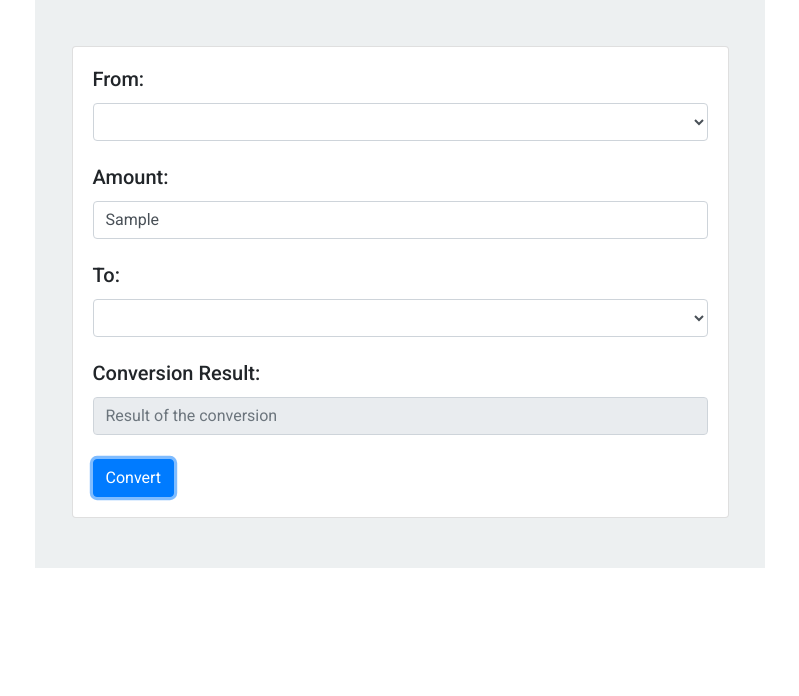
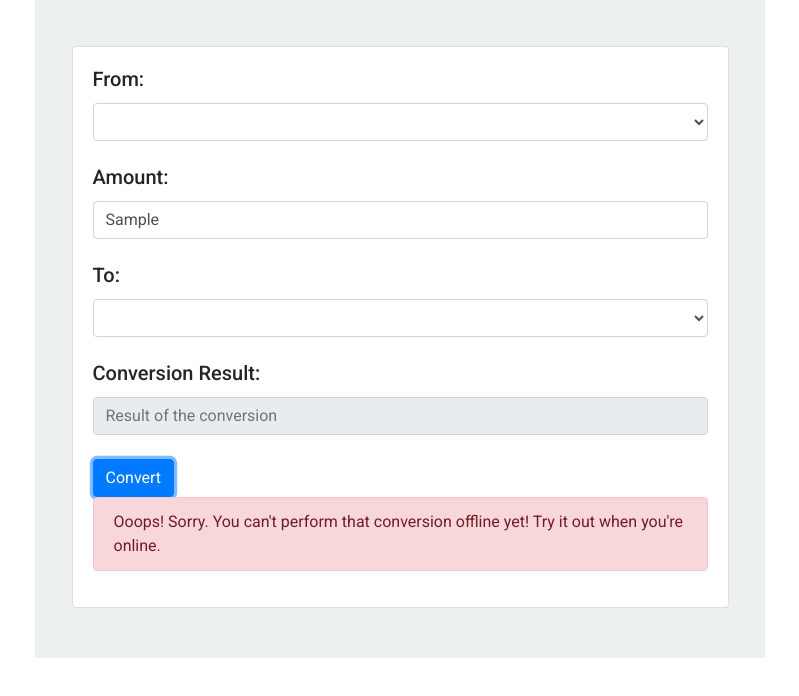
Before and after one commit to adamichelle/my-currency-converter, a plain HTML site: page index.html in a window 1280 px wide. Both pictures are taken after typing "Sample" into the empty fields and a click on the button "Convert". Shown: the part 134-830 px from the top of the page, without its empty margins (240-1039 px from the left). Before the commit the page ends 800 px from the top, so only its background shows below. Drawn offline with Linux system fonts and the light colour scheme; no server answers.

Commit message:
showing error message to users if offline and currency rate doesn't exist in indexedDB yet

```diff
--- a/assets/js/main.js
+++ b/assets/js/main.js
@@ -137,7 +137,6 @@ class MainController{
             }
         })
         .catch( () => {
-            console.log("Error!");
             this.dbPromise.then( (db) => {
                 if(!db) return;
 
@@ -157,6 +156,10 @@ class MainController{
                     offlineConvertedAmount = offlineNewAmount.toFixed(2);
                     document.getElementById("toAmount").value = offlineConvertedAmount;
 
+                }
+                else{
+                    let errorMsg = document.getElementById("error-msg");
+                    errorMsg.innerHTML = "Ooops! Sorry. You can't perform that conversion offline yet! Try it out when you're online.";
                 }
             })
         });
--- a/index.html
+++ b/index.html
@@ -47,6 +47,7 @@
                                 <br/>
 
                                 <button class="btn btn-primary" id="convert">Convert</button>
+                                <div id = "error-msg" class="alert alert-danger" role="alert"></div>
                             </form>
                         </div>
                     </div>
```
